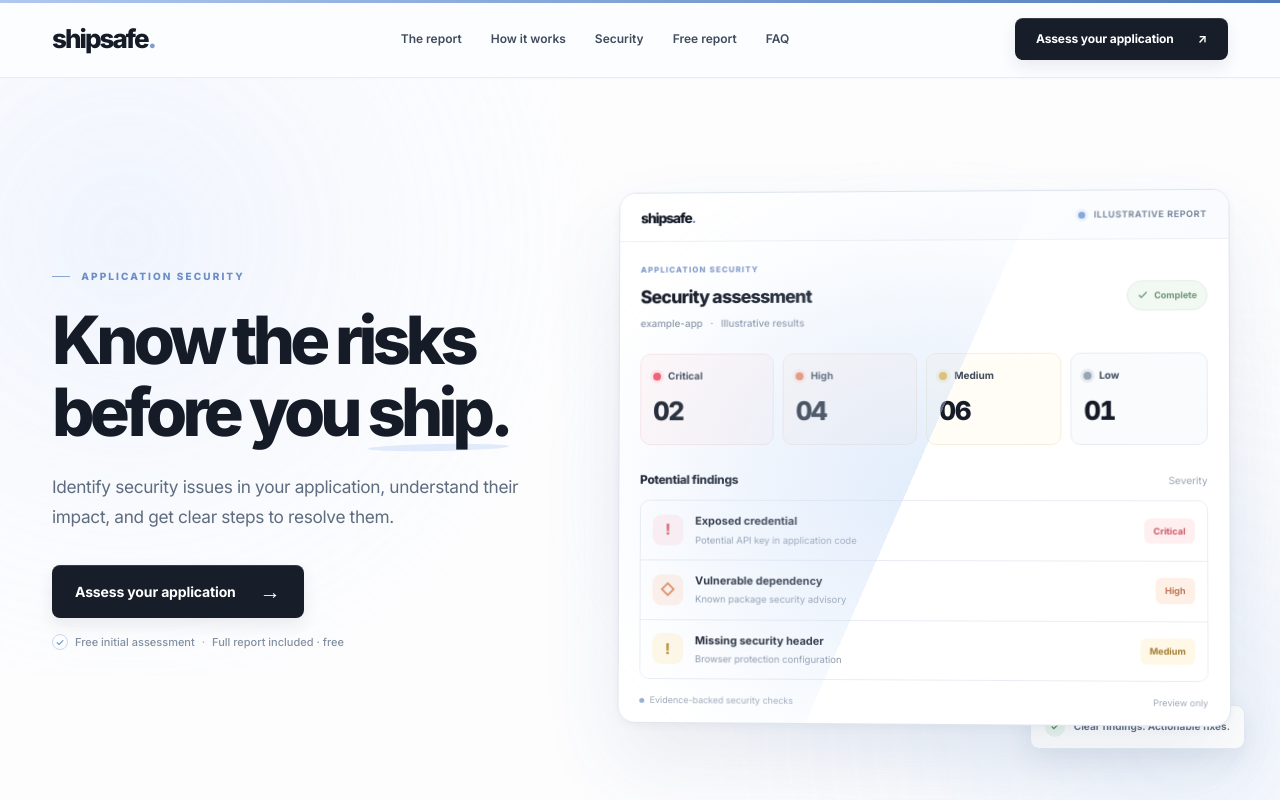
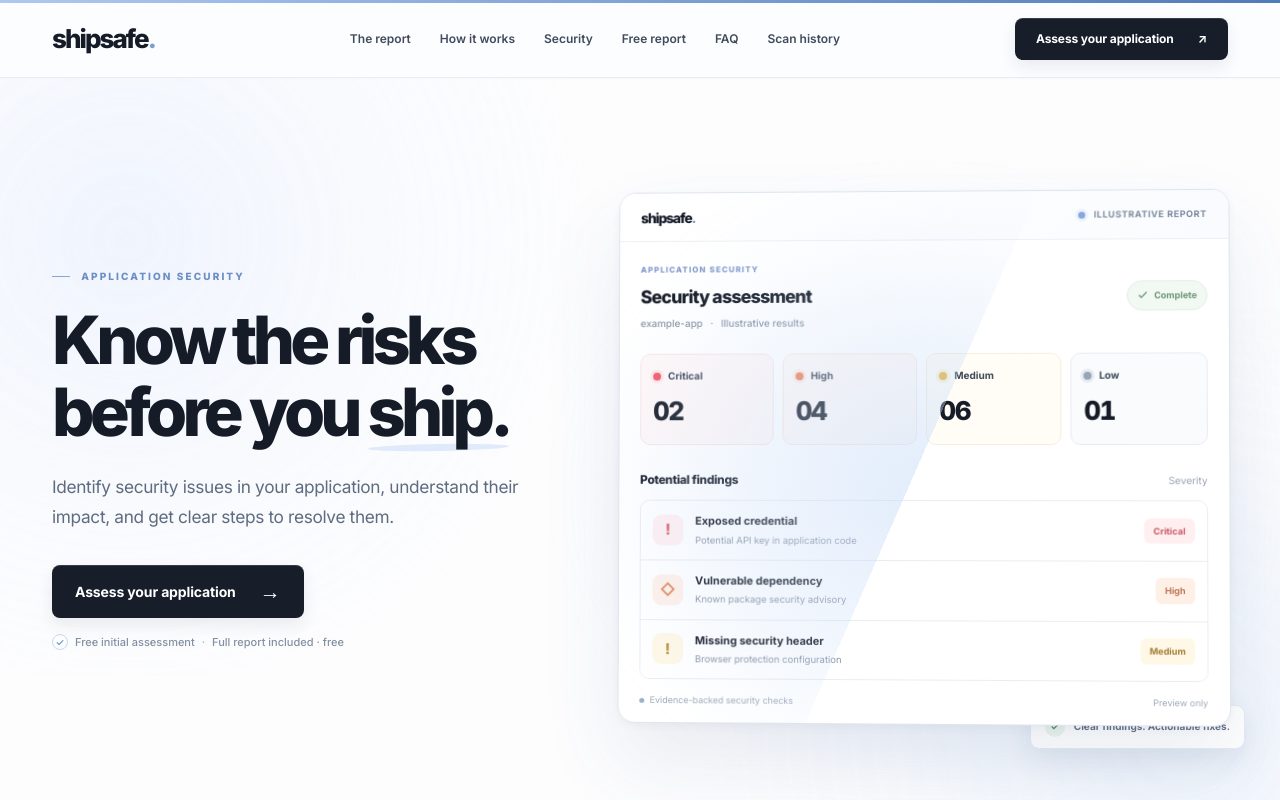
Before and after one commit to helloskyorigin/Safe-sure, a Next.js app: page / in a window 1280 px wide. Shown: the top 800 px of the page. Built offline with nearby package versions, Linux system fonts and the light colour scheme.

Commit message:
feat(nav): add Scan history to hamburger menu and desktop navigation

```diff
--- a/components/Header.tsx
+++ b/components/Header.tsx
@@ -1,6 +1,7 @@
 "use client";
 
 import { useEffect, useState, useRef } from "react";
+import Link from "next/link";
 
 interface HeaderProps {
   onOpenAssessment: () => void;
@@ -81,6 +82,7 @@ export default function Header({ onOpenAssessment }: HeaderProps) {
             <a href="#security">Security</a>
             <a href="#pricing">Free report</a>
             <a href="#faq">FAQ</a>
+            <Link href="/assess/history">Scan history</Link>
           </nav>
           <a
             href="/assess"
@@ -124,6 +126,7 @@ export default function Header({ onOpenAssessment }: HeaderProps) {
           <a href="#faq" onClick={closeMenu}>
             FAQ
           </a>
+          <Link href="/assess/history" onClick={closeMenu}>Scan history</Link>
           <a
             href="/assess"
             onClick={handleAssessmentClick}
```
